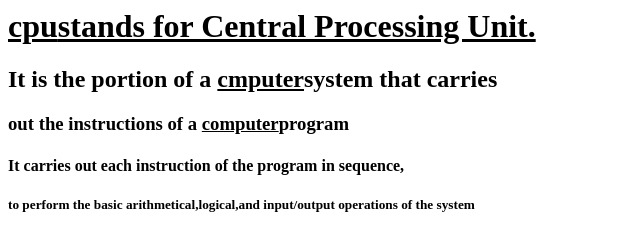
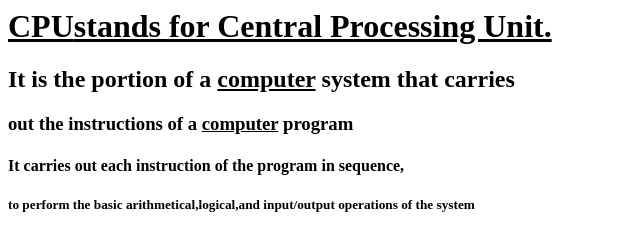
Before and after one commit to iamneo-production/ceedddfadaeccdfffebaeceaec, a plain HTML site: page public/index.html in a window 1280 px wide. Shown: the whole page, without its empty margins (0-640 px from the left). Drawn offline with Linux system fonts and the light colour scheme.

Commit message:
Backup Commit

```diff
--- a/public/index.html
+++ b/public/index.html
@@ -4,9 +4,9 @@
 </head>
 <body>
 <p>
-<h1><u><b>cpu</b>stands for Central Processing Unit.</u></h1>
-<h2>It is the portion of a <u> cmputer</u>system that carries</h2>
-<h3>out the instructions of a <u>computer</u>program</h3>
+<h1><u><b>CPU</b>stands for Central Processing Unit.</u></h1>
+<h2>It is the portion of a <u> computer</u> system that carries</h2>
+<h3>out the instructions of a <u>computer</u> program</h3>
 <h4>It carries out each instruction of the program in sequence,</h4>
 <h5>to perform the basic arithmetical,logical,and input/output operations of the system</h5>
 </p>
```
Also changed, not shown: 2 other files.
